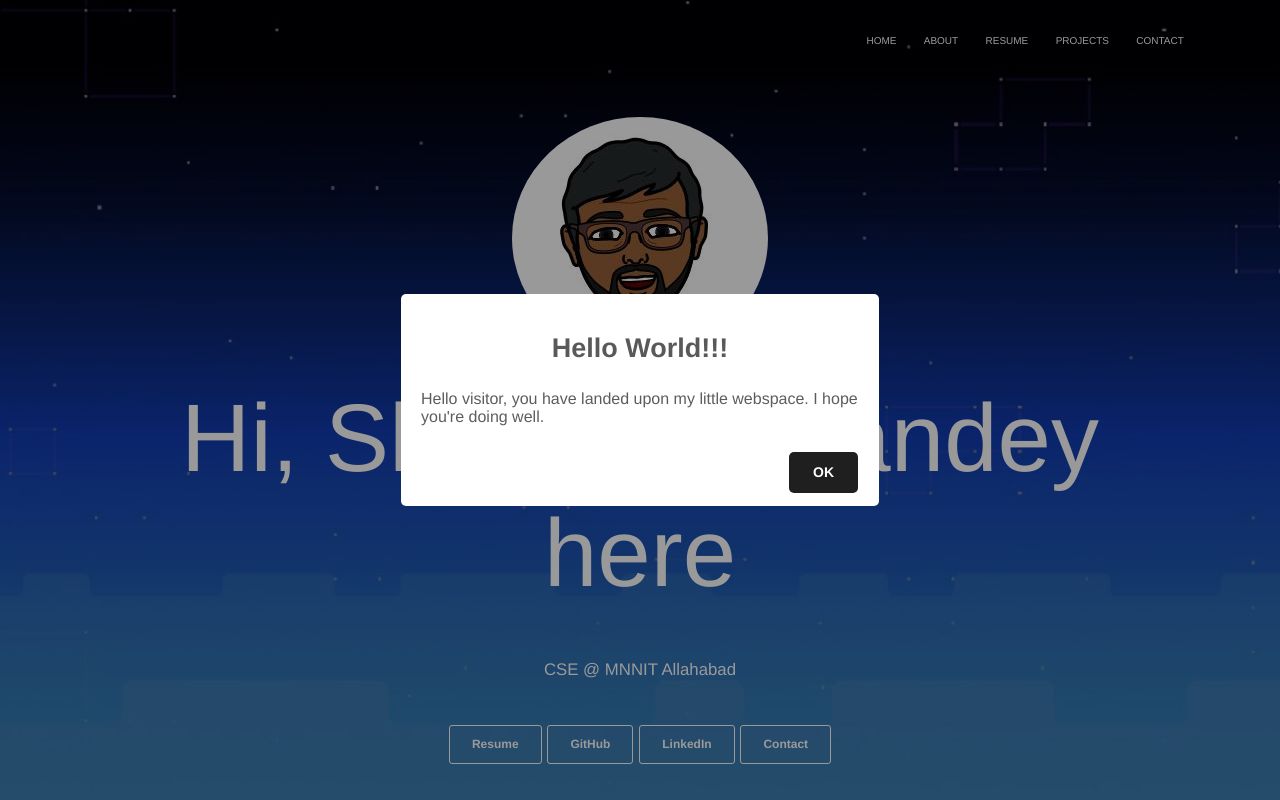
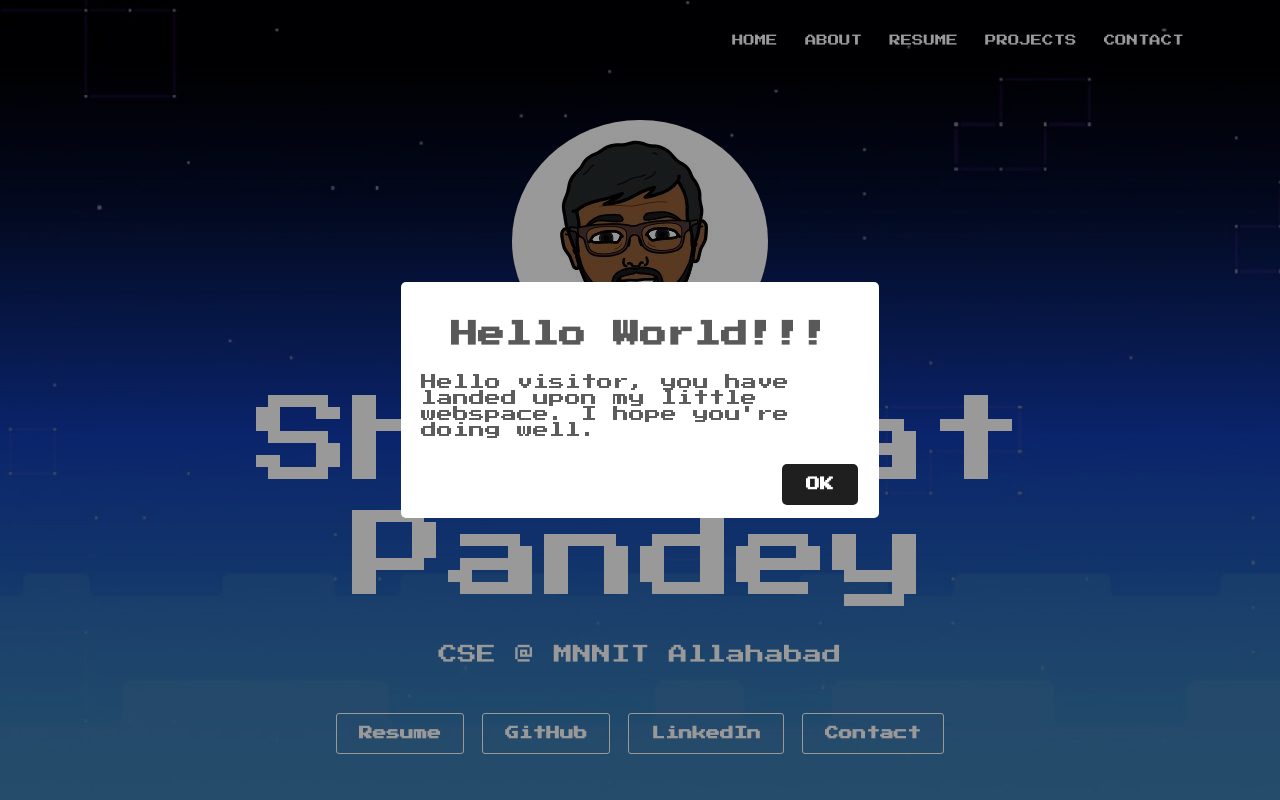
Before and after one commit to shashwat1998/shashwat1998.github.io, a website: page index.html in a window 1280 px wide. Shown: the top 800 px of the page. Drawn offline with nearby package versions, Linux system fonts and the light colour scheme; files whose address does not match are found by name.

Commit message:
Added new stylesheet
nes css added to get 16 bit fonts

further design issues may arise due to style conflict

```diff
--- a/index.html
+++ b/index.html
@@ -17,6 +17,30 @@
         <!--link bootstrap -->
         <link rel="stylesheet" href="https://stackpath.bootstrapcdn.com/bootstrap/4.4.1/css/bootstrap.min.css" integrity="sha384-Vkoo8x4CGsO3+Hhxv8T/Q5PaXtkKtu6ug5TOeNV6gBiFeWPGFN9MuhOf23Q9Ifjh" crossorigin="anonymous">
         <link href="./assets/css/now-ui-kit.css?v=1.2.0" rel="stylesheet" />
+
+          <!-- minify -->
+  <link href="https://unpkg.com/nes.css@2.2.0/css/nes.min.css" rel="stylesheet" />
+  <!-- latest -->
+  <link href="https://unpkg.com/nes.css@latest/css/nes.min.css" rel="stylesheet" />
+  <!-- core style only -->
+  <link href="https://unpkg.com/nes.css/css/nes-core.min.css" rel="stylesheet" />
+  <link href="https://fonts.googleapis.com/css?family=Press+Start+2P" rel="stylesheet">
+  <link href="https://unpkg.com/nes.css/css/nes.css" rel="stylesheet" />
+
+  <style>
+    html,
+    body,
+    pre,
+    code,
+    kbd,
+    samp,
+    h1,
+    h2,
+    h3 {
+      font-family: "Press Start 2P" !important;
+    }
+  </style>
+
 	</head>
 	<body class="index-page sidebar-collapse">
         <section id="menu">
@@ -63,12 +87,12 @@
                       <div class="mbr-white col-md-10">
                         <br>
                         <div class="align-center zoom">
-                          <img src="prodp.jpeg" class="image--cover zoom" style ="border-radius:50%;" onMouseOver="this.style.transform=scale('1.5')">
+                          <img src="prodp.jpeg" class="image--cover zoom" style ="border-radius:50%;">
                         </div>
                         <br>
-                        <h1 class="mbr-section-title align-center pb-3 mbr-fonts-style display-1">
-                          Hi, Shashwat Pandey here
-                        </h1>
+                        <h2 class="mbr-section-title align-center pb-3 mbr-fonts-style display-1">
+                          Shashwat Pandey
+                        </h2>
 
                         <p class="mbr-text align-center mbr-light display-5 pb-3 mbr-fonts-style">
                           <!-- Thinker | Developer | Gamer<br> -->
```
